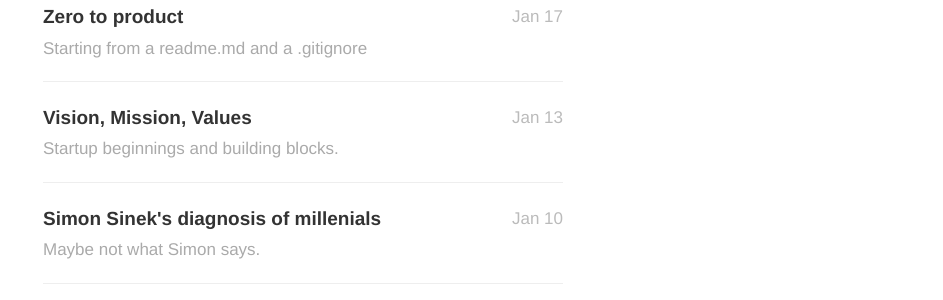
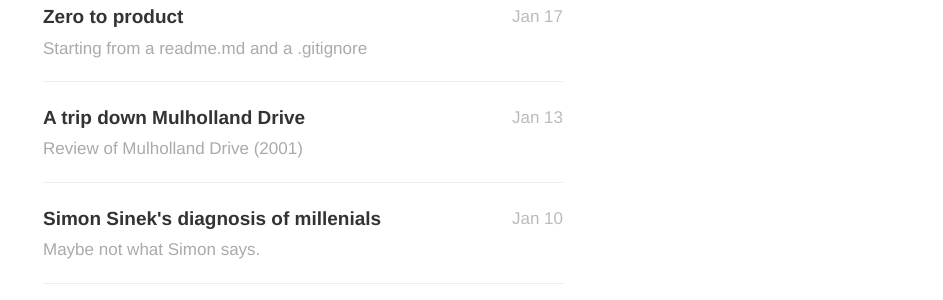
Before and after one commit to ljzhong/ljzhong.github.io, a Jekyll site: the page built from index.html, in a window 1280 px wide. Shown: the part 537-837 px from the top of the page, without its empty margins (337-1280 px from the left). Built offline with Jekyll 4.4.1, drawn with Linux system fonts in a browser that asks for light colours; nearby versions of some CDN libraries; the list of posts is cut into pages by our own code.

Commit message:
followup

```diff
--- a/_posts/2017-01-13-mulholland-drive.md
+++ b/_posts/2017-01-13-mulholland-drive.md
@@ -1,7 +1,7 @@
 ---
-title:  "Vision, Mission, Values"
+title:  "A trip down Mulholland Drive"
 date:   2017-01-13 00:00:00
-description: Startup beginnings and building blocks.
+description: Review of Mulholland Drive (2001)
 published: true
 category: art
 ---
```
